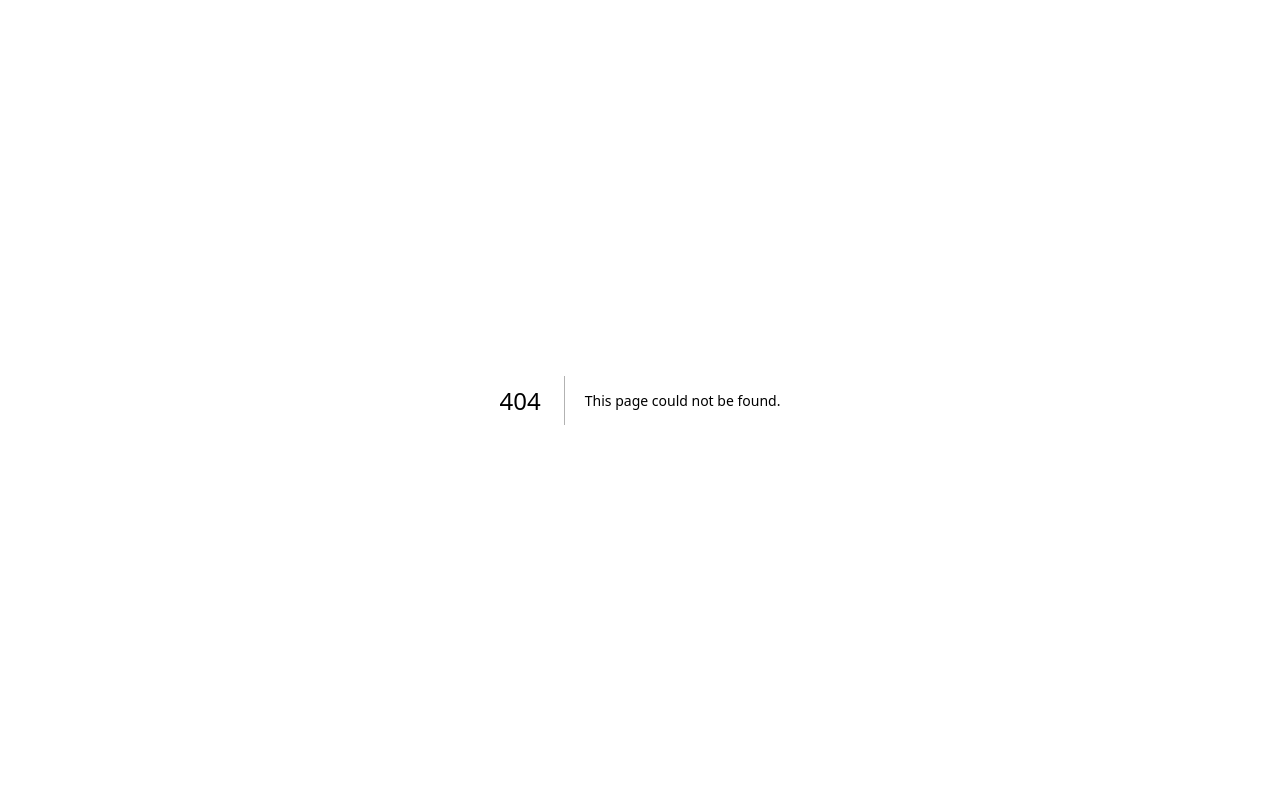
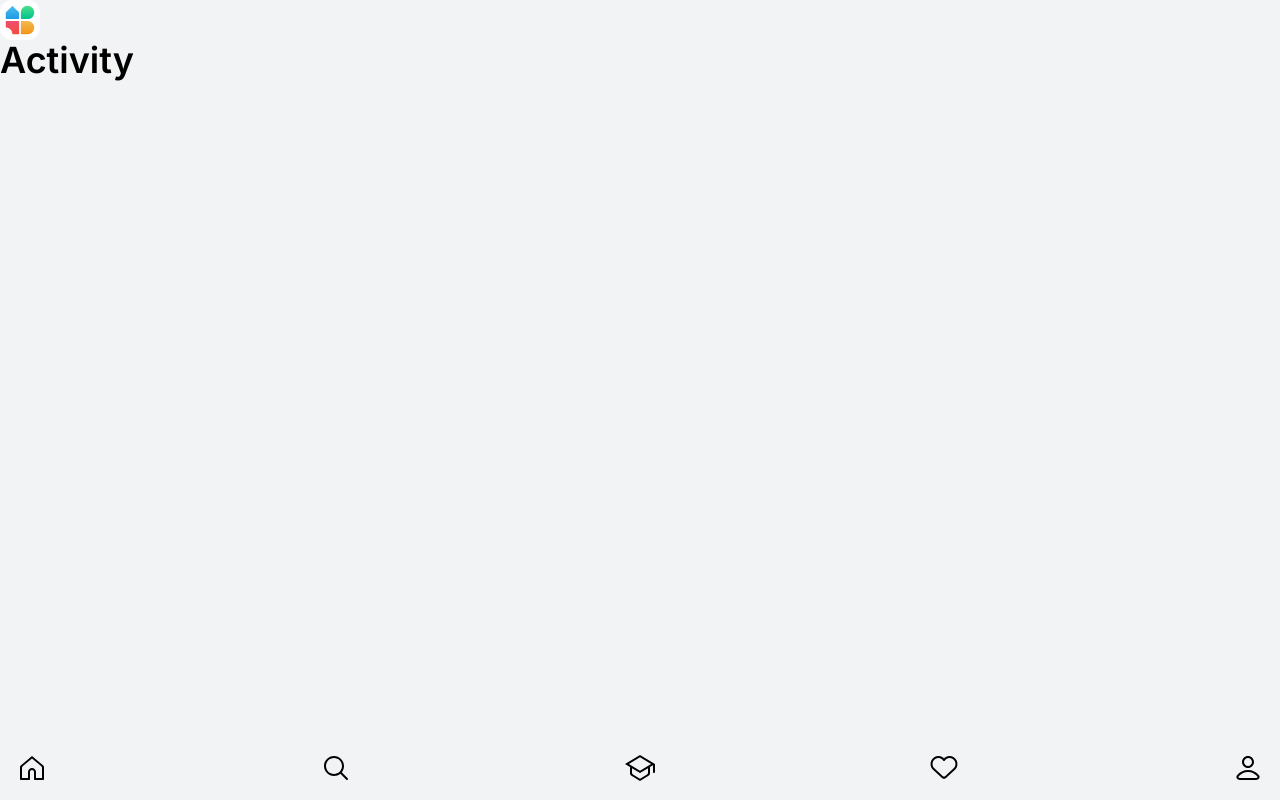
Before and after one commit to r-sp/kampungbahasa, a Next.js app in the folder web/: page /activity in a window 1280 px wide. Before the commit this address had no page. Built offline with nearby package versions, Linux system fonts and the light colour scheme.

Commit message:
add sample page and update navigation (#9)

```diff
--- /dev/null
+++ b/web/app/(test)/activity/page.tsx
@@ -0,0 +1,7 @@
+export default function ActivityPage() {
+  return (
+    <article>
+      <h1 className="text-4xl font-inter font-semibold">Activity</h1>
+    </article>
+  );
+}
--- /dev/null
+++ b/web/app/(test)/course/page.tsx
@@ -0,0 +1,7 @@
+export default function CoursePage() {
+  return (
+    <article>
+      <h1 className="text-4xl font-inter font-semibold">Course</h1>
+    </article>
+  );
+}
--- /dev/null
+++ b/web/app/(test)/profile/page.tsx
@@ -0,0 +1,7 @@
+export default function ProfilePage() {
+  return (
+    <article>
+      <h1 className="text-4xl font-inter font-semibold">Profile</h1>
+    </article>
+  );
+}
--- /dev/null
+++ b/web/app/(test)/search/page.tsx
@@ -0,0 +1,7 @@
+export default function SearchPage() {
+  return (
+    <article>
+      <h1 className="text-4xl font-inter font-semibold">Search</h1>
+    </article>
+  );
+}
--- a/web/app/layout.tsx
+++ b/web/app/layout.tsx
@@ -1,5 +1,7 @@
 import { clsx } from "clsx";
 import { Inter, Roboto } from "next/font/google";
+import MobileNav from "~/components/MobileNavigation";
+import Logo from "./logo";
 
 import "./styles.css";
 
@@ -21,7 +23,13 @@ export default function RootLayout({ children }: { children: React.ReactNode })
       lang="en-ID"
       className={clsx("bg-cn-200", inter.variable, roboto.variable, "font-sans")}
     >
-      <body>{children}</body>
+      <body>
+        <header>
+          <Logo className="flex items-center justify-center h-10 w-10 rounded-xl bg-cn-100" />
+        </header>
+        <main>{children}</main>
+        <MobileNav />
+      </body>
     </html>
   );
 }
--- a/web/app/page.tsx
+++ b/web/app/page.tsx
@@ -1,12 +1,4 @@
 import type { Metadata } from "next";
-import Logo from "./logo";
-import {
-  HomeIcon,
-  SearchIcon,
-  CourseIcon,
-  ActivityIcon,
-  ProfileIcon,
-} from "~/components/icons";
 
 export const metadata: Metadata = {
   title: "Kampung Bahasa",
@@ -15,18 +7,6 @@ export const metadata: Metadata = {
 
 export default function Homepage() {
   return (
-    <>
-      <header>
-        <Logo className="flex items-center justify-center h-10 w-10 rounded-xl bg-cn-100" />
-        <nav className="flex items-center justify-between p-4 fixed left-0 bottom-0 right-0 z-40">
-          <HomeIcon />
-          <SearchIcon />
-          <CourseIcon />
-          <ActivityIcon />
-          <ProfileIcon />
-        </nav>
-      </header>
-      <main>
     <article>
       <h1 className="text-4xl font-inter font-semibold">Kampung Bahasa</h1>
       <p className="text-xl font-roboto font-normal">
@@ -34,7 +14,5 @@ export default function Homepage() {
       </p>
       <button className="text-base">Start learning</button>
     </article>
-      </main>
-    </>
   );
 }
--- /dev/null
+++ b/web/components/MobileNavigation.tsx
@@ -0,0 +1,30 @@
+import Link from "next/link";
+import {
+  HomeIcon,
+  SearchIcon,
+  CourseIcon,
+  ActivityIcon,
+  ProfileIcon,
+} from "~/components/icons";
+
+export default function MobileNav() {
+  return (
+    <nav className="flex items-center justify-between p-4 fixed left-0 bottom-0 right-0 z-40">
+      <Link href="/">
+        <HomeIcon />
+      </Link>
+      <Link href="/search">
+        <SearchIcon />
+      </Link>
+      <Link href="/course">
+        <CourseIcon />
+      </Link>
+      <Link href="/activity">
+        <ActivityIcon />
+      </Link>
+      <Link href="/profile">
+        <ProfileIcon />
+      </Link>
+    </nav>
+  );
+}
```
Lines whose indentation alone changed are shown as unchanged.
